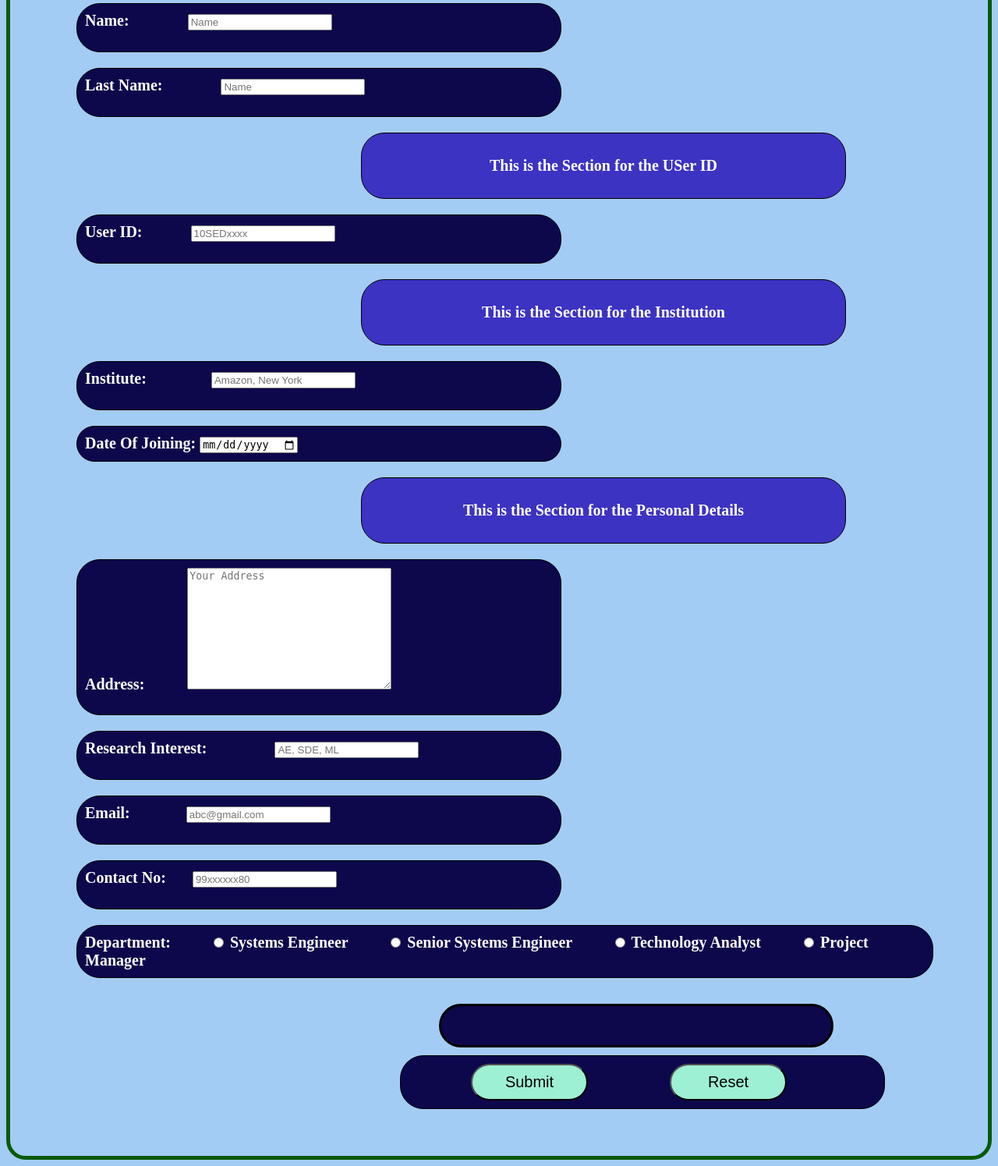
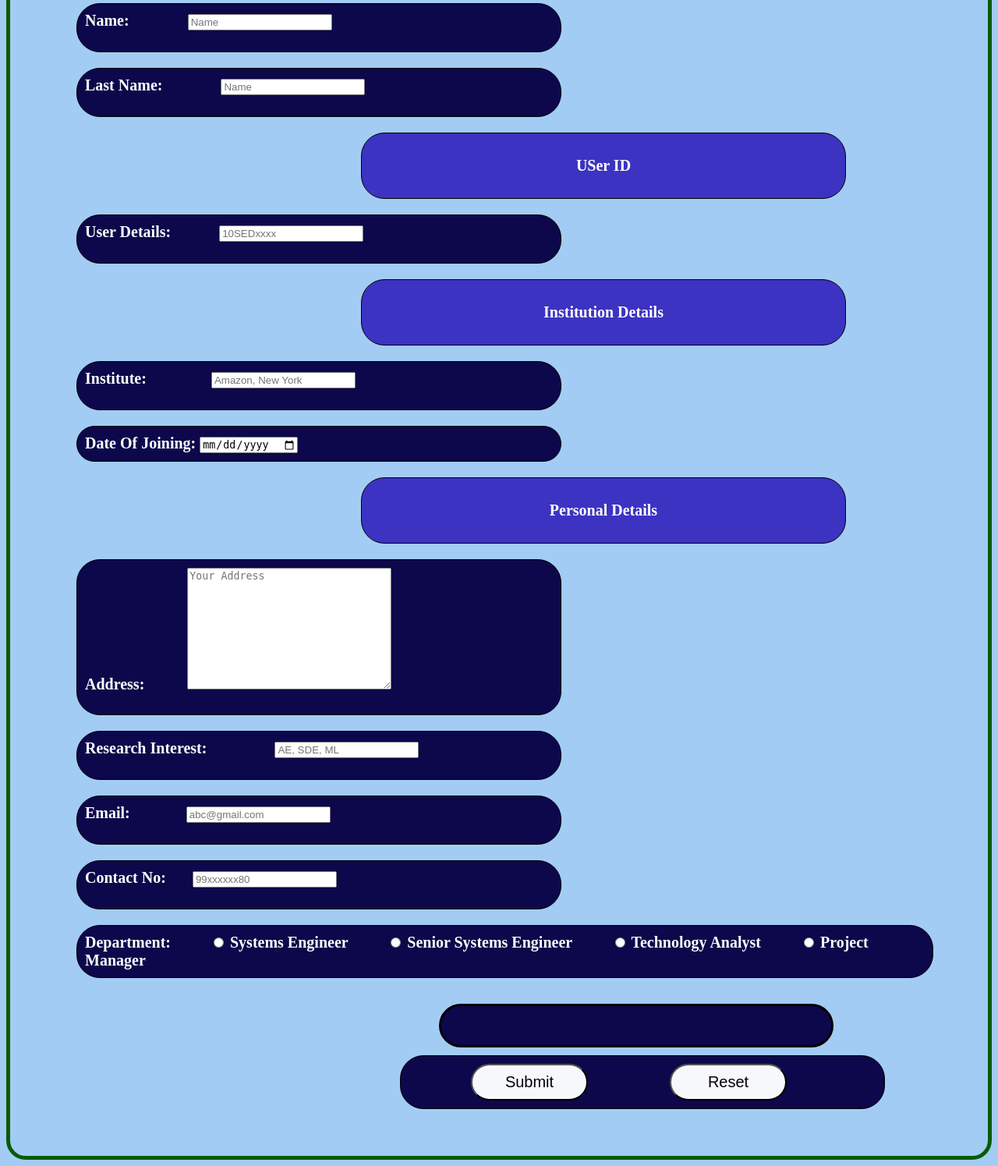
Before and after one commit to Abhir1902/Hacktoberfest2022, a PHP site: page / in a window 1280 px wide; the page is wider, and only the part inside the window is pictured. Shown: the part 191-1686 px from the top of that part at 78% size. Run offline with PHP 8.4, Linux system fonts and the light colour scheme.

```diff
--- a/index.html
+++ b/index.html
@@ -50,12 +50,12 @@
                 background-color: rgb(60, 51, 194);
                 border-radius: 30px;
                 color: rgb(255, 255, 255); margin-left: 400px;">
-                    <p style="text-align: center;">This is the Section for the USer ID</p>
+                    <p style="text-align: center;">USer ID</p>
                 </div>
 
                 <!-- Text and label for User ID. -->
                 <div class="reg-wrapper">
-                    <label for="reg" style="margin-right: 57px;">User ID:</label>
+                    <label for="reg" style="margin-right: 57px;">User Details:</label>
                     <input type="text" id="reg" placeholder="10SEDxxxx">
                     <div class="reg_para-wrapper">
                         <p id="reg-op"></p>
@@ -72,7 +72,7 @@
                 background-color: rgb(60, 51, 194);
                 border-radius: 30px;
                 color: rgb(255, 255, 255); margin-left: 400px;">
-                    <p style="text-align: center;">This is the Section for the Institution</p>
+                    <p style="text-align: center;">Institution Details</p>
                 </div>
 
                 <!-- Text and label for Institute -->
@@ -101,7 +101,7 @@
                 background-color: rgb(60, 51, 194);
                 border-radius: 30px;
                 color: rgb(255, 255, 255); margin-left: 400px;">
-                    <p style="text-align: center;margin-top: 20px;">This is the Section for the Personal Details</p>
+                    <p style="text-align: center;margin-top: 20px;">Personal Details</p>
                 </div>
                 <!-- Textarea and label for Address -->
                 <div class="address-wrapper">
--- a/style.css
+++ b/style.css
@@ -84,9 +84,12 @@
         overflow: hidden;
         transition: all .5s;
         font-size: 20px;
-        background-color: rgb(157, 240, 212);
+        background-color: rgb(247, 248, 252);
 
 }
+/* .button:hover{
+
+} */
 .custom-buttom:before{
         color: #ffffff;
         z-index: -6;
@@ -94,5 +97,5 @@
       }
 
 .custom-buttom:hover{
-                color: rgb(111, 111, 129);
+                background-color: rgb(59, 198, 61);
 }
```
